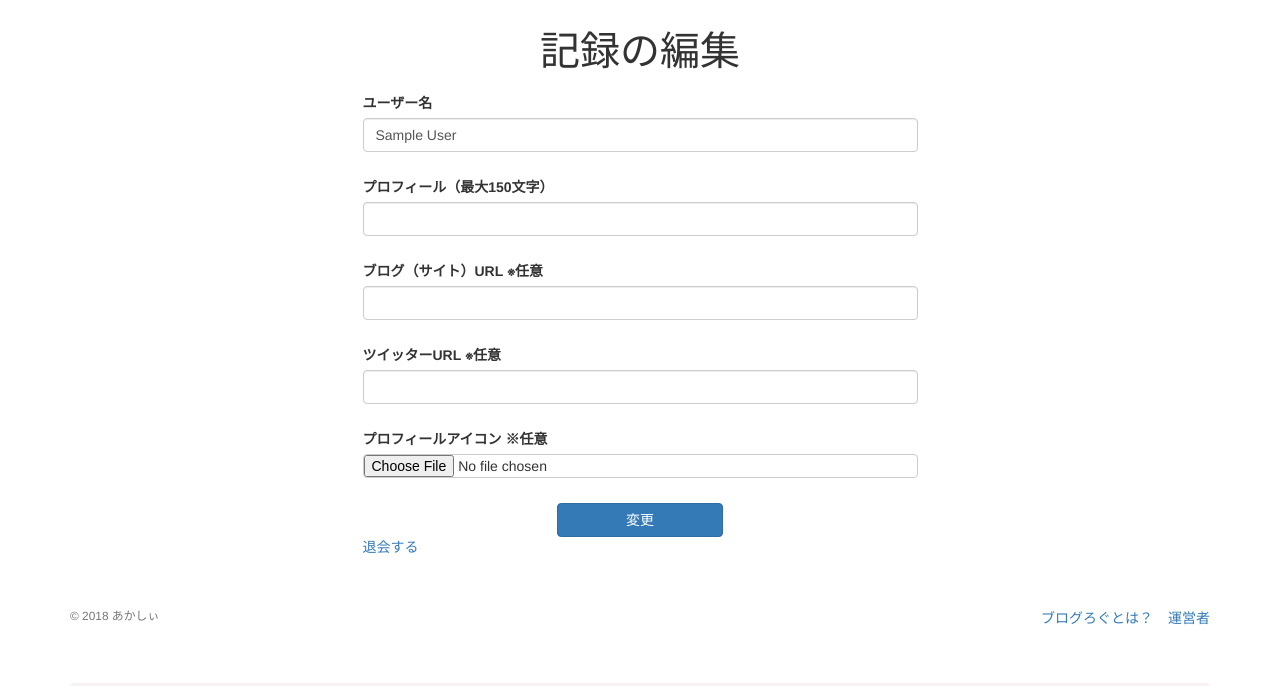
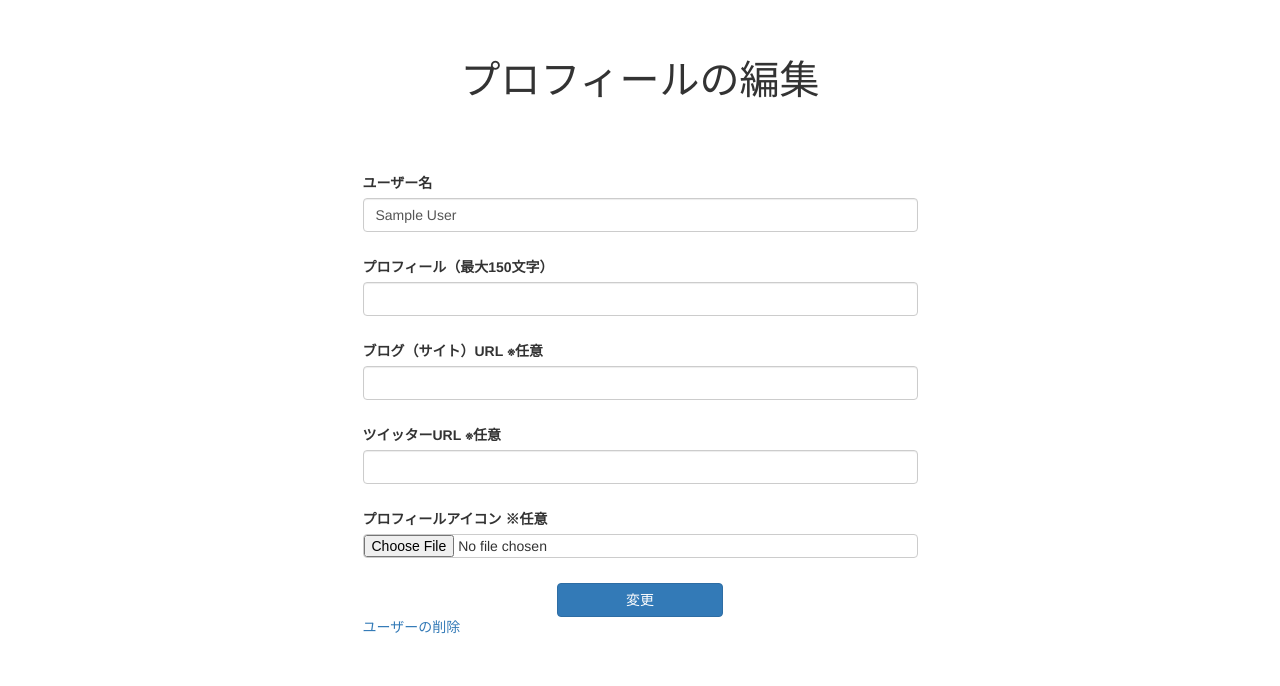
Before and after one commit to kazuhiko-itani/blog-log, a Rails app: page /users/1/edit in a window 1280 px wide. Shown: the part 51-737 px from the top of the page. Run offline with Rails 7, Linux system fonts and the light colour scheme; the visitor is signed in with stand-in values (Sample User, id 1); style sheets or scripts are compiled from the project's sources; parts of the project's set-up code (start-up, migrations or seed data) failed here and were passed over; some libraries are stand-ins or nearby versions.

Commit message:
finish refactoring

```diff
--- a/app/assets/stylesheets/custom.scss
+++ b/app/assets/stylesheets/custom.scss
@@ -66,6 +66,7 @@
   font-size: 40px;
   margin: 20px 0;
   text-align: center;
+  font-family: 'Avenir', 'Corbel', 'Osaka', 'MS Pゴシック';
 }
 
 h2 {
--- a/app/models/user.rb
+++ b/app/models/user.rb
@@ -17,7 +17,7 @@
     uid = auth[:uid]
     user_name = auth[:info][:name]
     profile = auth[:info][:description] ? auth[:info][:description] : ''
-    blog_url = auth[:info][:website] ? auth[:info][:website] : ''
+    blog_url =  ''
     twitter_url = auth[:info][:urls][:Twitter]
 
     self.find_or_create_by(provider: provider, uid: uid) do |user|
--- a/app/views/posts/edit.html.erb
+++ b/app/views/posts/edit.html.erb
@@ -1,7 +1,7 @@
 <% provide(:title, '記録の編集') %>
 
 <div class='page-title'>
-  <h1>記録の編集</h1>
+  <h1>投稿の編集</h1>
   <h3><%= @post.date %></h3>
 </div>
 
--- a/app/views/posts/new.html.erb
+++ b/app/views/posts/new.html.erb
@@ -1,7 +1,7 @@
 <% provide(:title, '作業時間、内容を記録') %>
 
 <div class='page-title'>
-  <h1>作業時間、内容を入力してください</h1>
+  <h1>作業時間、内容を入力</h1>
 </div>
 
 <div class='row'>
--- a/app/views/users/edit.html.erb
+++ b/app/views/users/edit.html.erb
@@ -1,6 +1,8 @@
 <% provide(:title, "編集 | #{current_user.name}") %>
 
-<h1>記録の編集</h1>
+<div class='page-title'>
+  <h1>プロフィールの編集</h1>
+</div>
 
 <div class='row'>
   <div class='col-md-6 col-md-offset-3'>
@@ -26,7 +28,7 @@
     <% end %>
 
     <% if current_user == @user || current_user.admin? %>
-      <%= link_to '退会する', @user, method: :delete,
+      <%= link_to 'ユーザーの削除', @user, method: :delete,
                           data: { confirm: '本当にユーザー記録を削除してよろしいですか？'} %>
     <% end %>
   </div>
```
Also changed, not shown: app/views/sessions/new.html.erb (deleted, +0 -15 lines), app/views/users/new.html.erb (deleted, +0 -16 lines), spec/features/updating_users_spec.rb (+1 -1 lines), app/assets/images/default.jpg, 2 other files.
